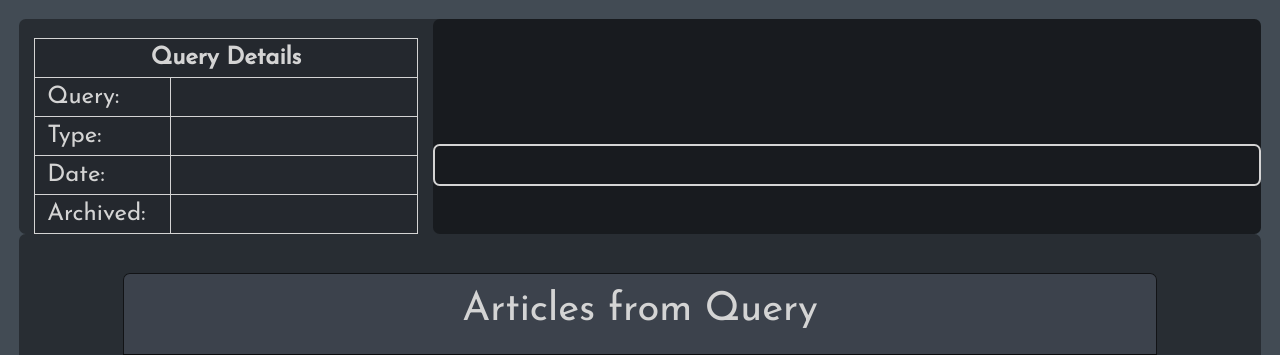
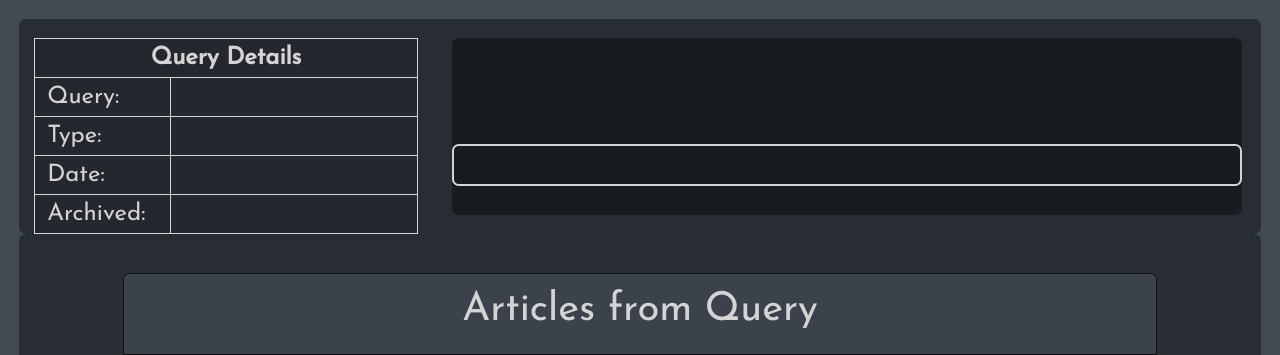
Before and after one commit to yc5424tl/geodjango_news_map, a Django app: template templates/general/view_query.html in a window 1280 px wide. Shown: the part 250-605 px from the top of the page. Run offline with Django 3.2, Linux system fonts and the light colour scheme; the template is opened without the code that fills it, so the values that code supplies are empty; some libraries are stand-ins or nearby versions; some web fonts are replaced.

Commit message:
modified view_sources style along with root

```diff
--- a/geodjango_news_map_web/static/css/view_query.css
+++ b/geodjango_news_map_web/static/css/view_query.css
@@ -418,20 +418,18 @@ input.form-control.view-query::placeholder {
 .view-query-iframe-container {
     height: auto;
     width: 100%;
-    padding: 0;
+    padding: 1em;
     margin: 0;
     display: flex;
 }
 
 #view-query-iframe-row {
-    height: auto;
     width: 100%;
     margin: 0;
     padding: 0;
 }
 
 #view-query-iframe-col {
-    height: auto;
     width: 100%;
     margin: 0;
     padding: 0;
--- a/templates/general/view_query.html
+++ b/templates/general/view_query.html
@@ -9,7 +9,6 @@
 {% block styles %}
     {{ block.super }}
     <link rel="stylesheet" href="{% static 'css/view_query.css' %}">
-{#    <link rel="stylesheet" href="{% static 'css/cards.css' %}">#}
 {% endblock %}
 
 {% block content %}
@@ -17,7 +16,6 @@
 
         <div class="row">
             <div class="col-sm-12 col-xl-4">
-{#                <h1 class="title-center" id="view-query-details-title">Query Details</h1>#}
                 <div id="adjacent-target">
                     <table id="view-query-table">
                         <tr>
@@ -119,7 +117,6 @@
             </div>
         </div>
 
-
         <div class="row">
             <div class="col-sm-0 col-lg-1"></div>
             <div class="col-sm-12 col-lg-10" id="articles-wrapper">
--- a/templates/general/view_user.html
+++ b/templates/general/view_user.html
@@ -60,7 +60,10 @@
                             {% for comment in last_post.comments.all %}
                                 {% if comment %}
                                     <div class="view-user-last-post-comment-div">
-                                        <h3>Comment by <a href="{% url 'view_user' comment.author.id %}">{{ comment.author }}</a> - {{ comment.date_published }}</h3>
+                                        <h3>Comment by
+                                            <a href="{% url 'view_user' comment.author.id %}">{{ comment.author }}</a>
+                                            - {{ comment.date_published }}
+                                        </h3>
                                         <hr class="view-user-last-post-comment-hr">
                                         <blockquote>{{ comment.body }}</blockquote>
                                         {% if user.pk == comment.author.id %}
```
Also changed, not shown: geodjango_news_map_web/static/css/view_user.css (+0 -11 lines).
